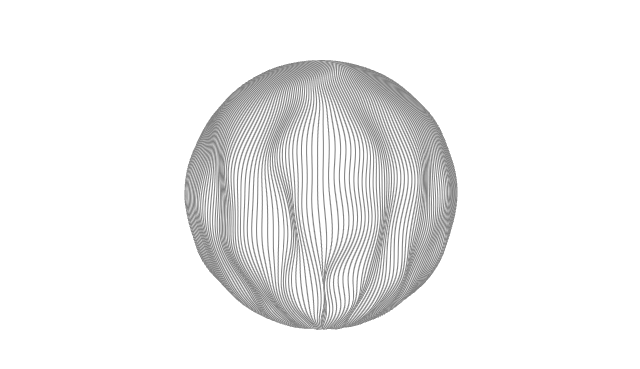
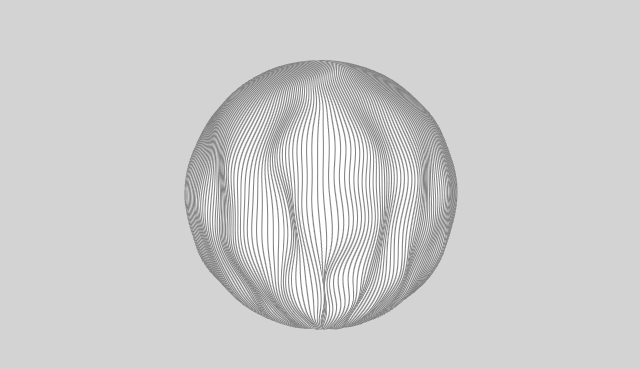
Before and after one commit to onlyjokers/luo, a React (Create React App) app: page / in a window 1280 px wide. Shown: the part 205-574 px from the top of the page, without its empty margins (319-959 px from the left). Built offline with nearby package versions, Linux system fonts and the light colour scheme.

Commit message:
稳定版

```diff
--- a/src/App.js
+++ b/src/App.js
@@ -67,11 +67,11 @@ export default function App() {
     <Canvas
       // 设置相机初始位置
       camera={{ position: [0, 0, 4] }}
-      // 设置画布样式
+      // 修改画布样式，将背景色改为浅灰色
       style={{
         width: '100vw',
         height: '100vh',
-        background: '#ffffff'
+        background: '#d3d3d3'
       }}
       onMouseMove={handleMouseMove}
     >
--- a/src/Sphere2.js
+++ b/src/Sphere2.js
@@ -1,6 +1,6 @@
 // 导入必要的库和hooks
 import { shaderMaterial } from '@react-three/drei';
-import { extend, useFrame, useThree } from '@react-three/fiber';
+import { extend, useFrame } from '@react-three/fiber';
 import * as THREE from 'three';
 import { useRef, useState } from 'react';
 
```
